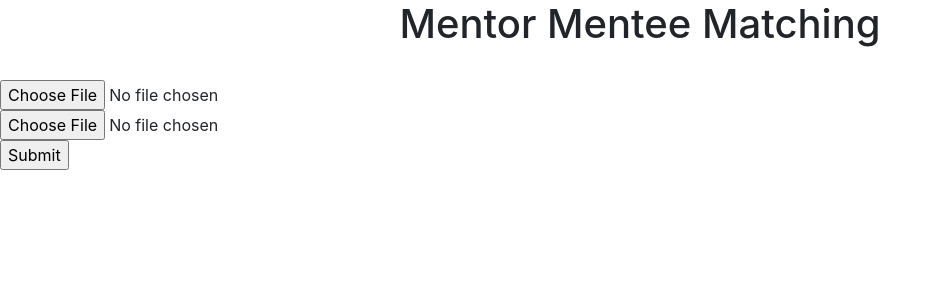
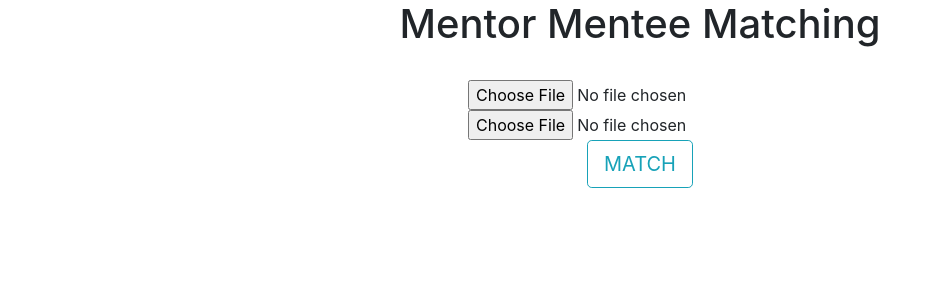
Before and after one commit to luisarojas/student-matching, a Flask app: page / in a window 1280 px wide. Shown: the top 300 px of the page, without its empty margins (0-941 px from the left). Run offline with Flask 2, Linux system fonts and the light colour scheme; some libraries are stand-ins or nearby versions.

Commit message:
Made UI less painful to eyes

```diff
--- a/src/www/Templates/data.html
+++ b/src/www/Templates/data.html
@@ -14,13 +14,14 @@
 
     <br/>
     <!-- <form action = "/uploader" method = "POST"  -->
+    <center>
     <form action = ""
           enctype = "multipart/form-data">
       <input type = "file" name = "mentor_file" required/></br>
       <input type = "file" name = "mentee_file" required/></br>
-      <input type = "submit"/>
+      <button type="submit button" class="btn btn-outline-info btn-lg">MATCH</button>
     </form>
-
+    </center>
 
   </body>
   <script src="https://ajax.googleapis.com/ajax/libs/jquery/3.3.1/jquery.min.js"></script>
```
